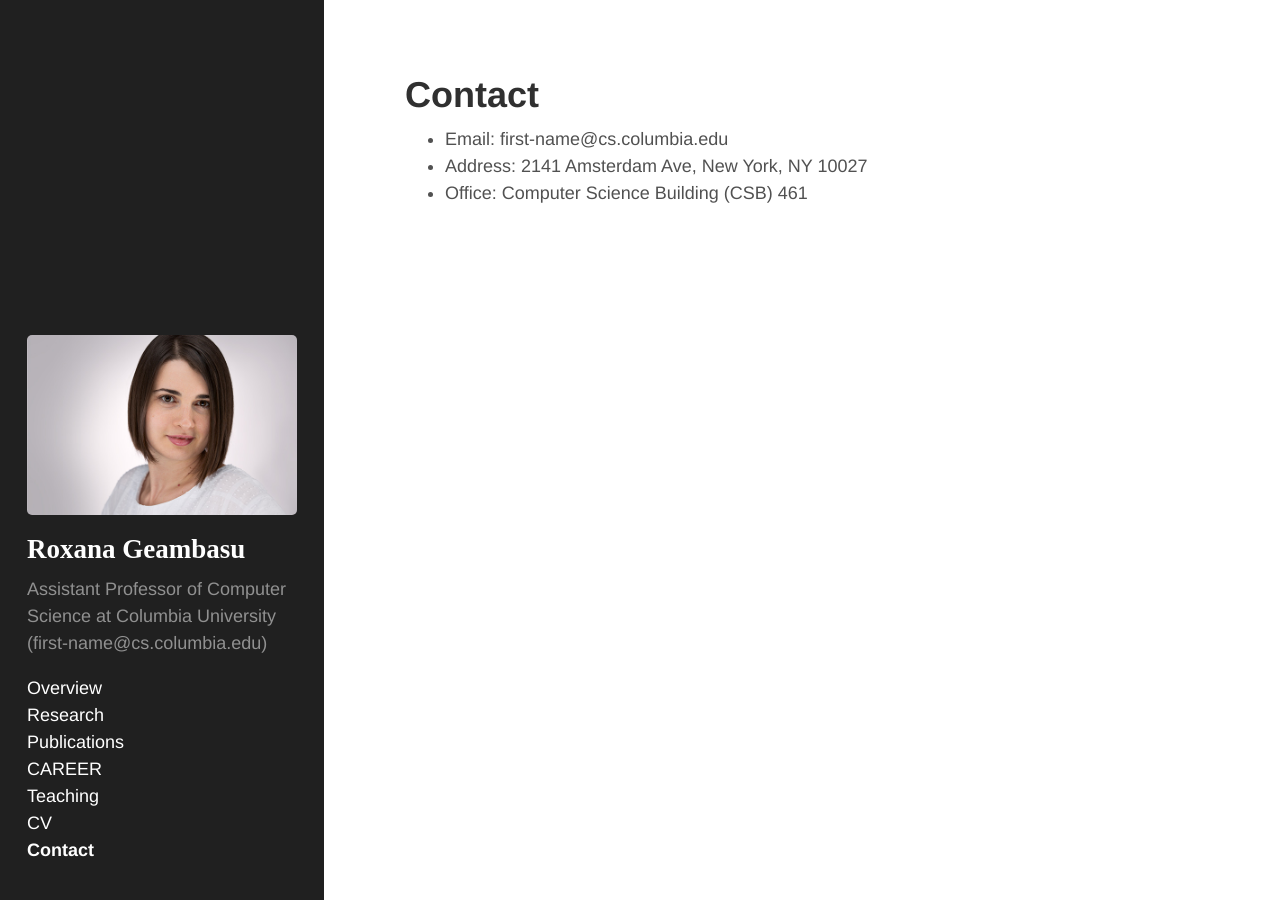
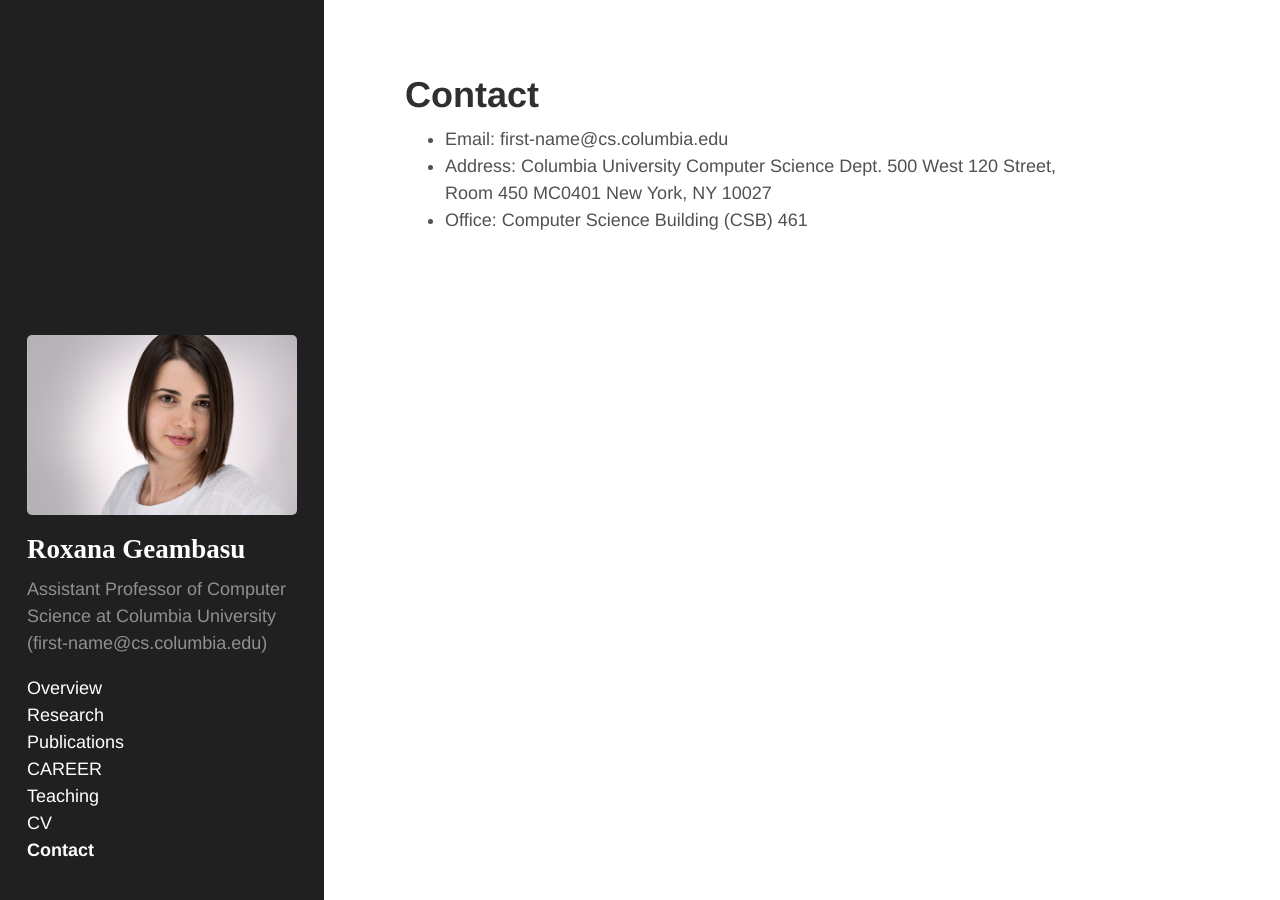
Before and after one commit to roxanageambasu/roxanageambasu.github.io, a Jekyll site: the page built from 06-contact.md, in a window 1280 px wide. Built offline with Jekyll 4.4.1, drawn with Linux system fonts in a browser that asks for light colours; Markdown is read by kramdown in place of the engine named in the settings.

Commit message:
address change

```diff
--- a/06-contact.md
+++ b/06-contact.md
@@ -4,5 +4,10 @@ title: Contact
 ---
 
 * Email: first-name@cs.columbia.edu
-* Address: 2141 Amsterdam Ave, New York, NY 10027
+* Address:
+Columbia University
+Computer Science Dept.
+500 West 120 Street, Room 450
+MC0401
+New York, NY 10027
 * Office: Computer Science Building (CSB) 461
```
